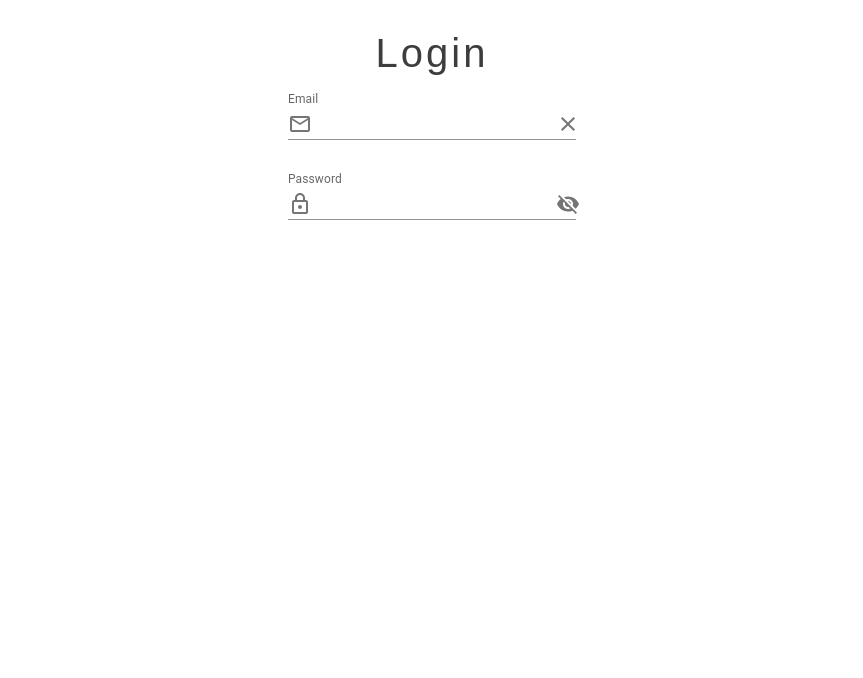
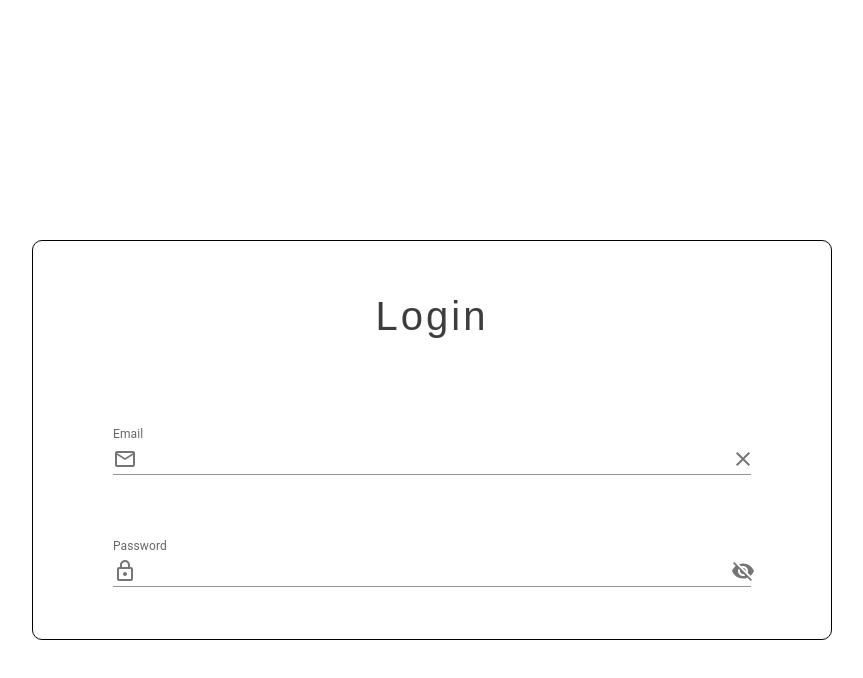
Before and after one commit to Thiagoccarb/Q9-Tecnologia---chalenge, a React (Create React App) app: page / in a window 1280 px wide. Shown: the top 678 px of the page, without its empty margins (208-1071 px from the left). Built offline with nearby package versions, Linux system fonts and the light colour scheme.

Commit message:
Implements css adjustments in LognPage.tsx and LoginForm.tsx

```diff
--- a/src/pages/login/LoginPage.tsx
+++ b/src/pages/login/LoginPage.tsx
@@ -13,13 +13,17 @@ export default function LoginPage() {
       alignItems='center'
       justifyContent='center'
       flexDirection='column'
-      height='250px'
+      height='400px'
       width='80vw'
       sx={{
         margin: 'auto',
-        maxWidth: '800px'
+        maxWidth: '800px',
+        position: 'relative',
+        top: '30%',
+        border: '1px solid black',
+        borderRadius: '10px'
     }}
-      rowGap={2}
+      rowGap={11}
     >
       <Grid
         item
--- a/src/pages/login/components/LoginForm.tsx
+++ b/src/pages/login/components/LoginForm.tsx
@@ -34,11 +34,13 @@ export default function LoginForm() {
   const handlePasswordInputType = () => setShowPassword(!showPassword);
 
   return (
-    <form>
+    <form style={{width: '100%'}}>
       <Grid
         container
         flexDirection='column'
-        rowGap={4}
+       margin='auto'
+        width='80%'
+        rowGap={8}
       >
         <Grid
           item
--- a/src/sass/_appStyles.scss
+++ b/src/sass/_appStyles.scss
@@ -4,6 +4,10 @@
   box-sizing: border-box;
   margin: 0;
   padding: 0;
+}
+
+#root {
+  height: 100vh;
 }
 
 h1,
--- a/src/styles/styles.css
+++ b/src/styles/styles.css
@@ -2,6 +2,10 @@
   box-sizing: border-box;
   margin: 0;
   padding: 0;
+}
+
+#root {
+  height: 100vh;
 }
 
 h1,
```
Also changed, not shown: 1 other file (tests, documents, lock files or other folders).
